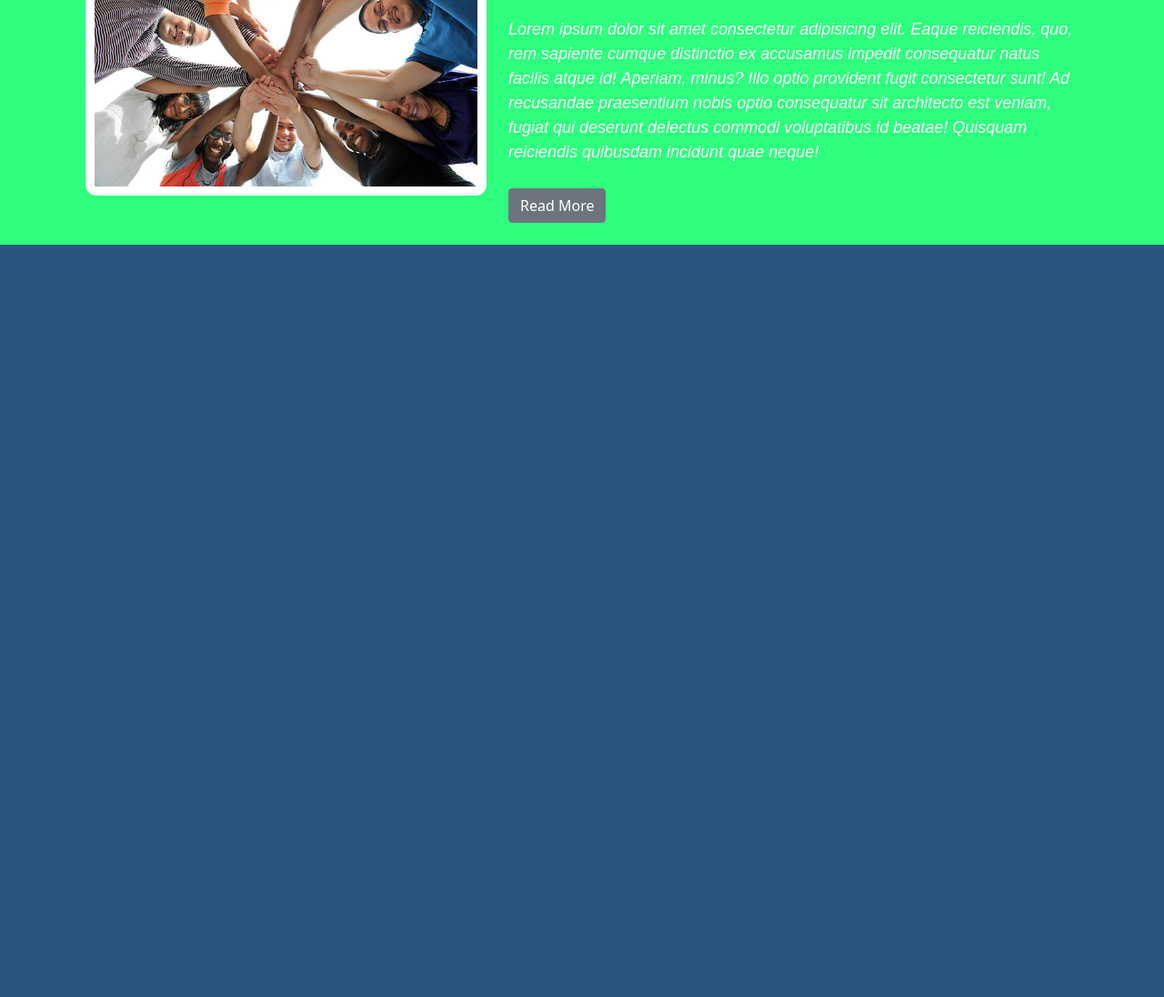
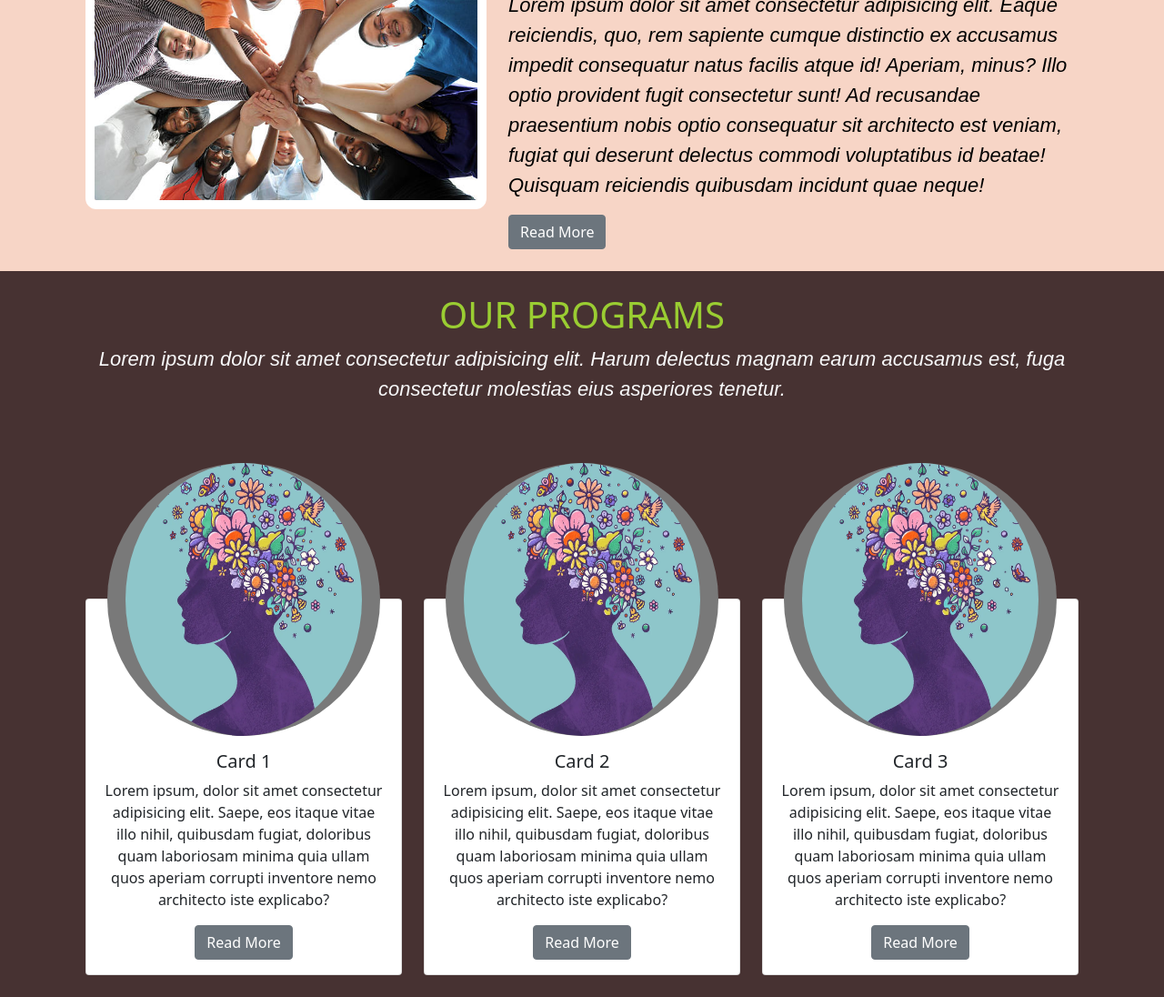
Before and after one commit to KashifHussain662/Local-project, a plain HTML site: page pages/index.html in a window 1280 px wide. Shown: the part 791-1887 px from the top of the page at 91% size. Before the commit the page ends 1060 px from the top, so only its background shows below. Drawn offline with nearby package versions, Linux system fonts and the light colour scheme.

Commit message:
cards section add

```diff
--- a/pages/index.html
+++ b/pages/index.html
@@ -10,6 +10,8 @@
     <title>Document</title>
 </head>
 <body>
+
+
     <!-- start-header -->
         <header>
 
@@ -102,7 +104,7 @@
 
 
     <!-- start-section-one -->
-        <section class="container-flude section-one">
+        <section id="section-one">
             <!-- start-title-content -->
                 <div class="container p-4" >
                     <div class="col-lg-6 mt-4 text-center" id="title-container">
@@ -131,8 +133,8 @@
 
                     <!-- start-content -->
                     <div class="col-lg-7" id="aside-txt">
-                        <h1 id="aside-title">AT LOW ENTROPY, CHANGE STARTS FROM WITHIN</h1>
-                        <p class="w-100" id="aside-content">
+                        <h1 id="headings">AT LOW ENTROPY, CHANGE STARTS FROM WITHIN</h1>
+                        <p class="w-100 content" id="aside-txt" >
                             Lorem ipsum dolor sit amet consectetur adipisicing elit.
                             Eaque reiciendis, quo, rem sapiente cumque distinctio ex accusamus
                             impedit consequatur natus facilis atque id! Aperiam, minus? Illo optio
@@ -151,11 +153,68 @@
     <!-- start-section-two -->
 
 
+    <!-- start-section-three -->
+        <section id="section-three">
+            <div class="container p-4">
+
+                <!-- start-content -->
+                <div class="row text-center">
+                    <div class="col-lg-12">
+                        <h1 id="headings">OUR PROGRAMS</h1>
+                        <p class="text-light content">Lorem ipsum dolor sit amet consectetur adipisicing elit. Harum delectus magnam earum accusamus est, fuga consectetur molestias eius asperiores tenetur.</p>
+                    </div>
+                </div>
+                <!-- close-content -->
 
 
+                <!-- start-cards -->
+                <div class="row mt-4">
+
+                    <!--start-Card 1 -->
+                    <div class="col-lg-4" id="card">
+                        <div class="card text-center mt-4">
+                            <div><img src="../images/cards-img/card-1.webp" class="card-img-top" alt="Image 1" id="card-pic"></div>
+                            <div class="card-body">
+                                <h5 class="card-title" id="card-ttl">Card 1</h5>
+                                <p class="card-text" id="aside-txt">Lorem ipsum, dolor sit amet consectetur adipisicing elit. Saepe, eos itaque vitae illo nihil, quibusdam fugiat, doloribus quam laboriosam minima quia ullam quos aperiam corrupti inventore nemo architecto iste explicabo?</p>
+                                <button type="button" class="btn btn-secondary" id="aside-btn">Read More</button>
+                            </div>
+                        </div>
+                    </div>
+                    <!--close-Card 1 -->
+
+                    <!--start-Card 2 -->
+                     <div class="col-lg-4" id="card">
+                        <div class="card text-center mt-4">
+                            <div><img src="../images/cards-img/card-1.webp" class="card-img-top" alt="Image 1" id="card-pic"></div>
+                            <div class="card-body">
+                                <h5 class="card-title" id="card-ttl">Card 2</h5>
+                                <p class="card-text" id="aside-txt">Lorem ipsum, dolor sit amet consectetur adipisicing elit. Saepe, eos itaque vitae illo nihil, quibusdam fugiat, doloribus quam laboriosam minima quia ullam quos aperiam corrupti inventore nemo architecto iste explicabo?</p>
+                                <button type="button" class="btn btn-secondary" id="aside-btn">Read More</button>
+                            </div>
+                        </div>
+                    </div>
+                    <!--close-Card 2 -->
+
+                    <!--start-Card 3 -->
+                     <div class="col-lg-4" id="card">
+                        <div class="card text-center mt-4">
+                            <div><img src="../images/cards-img/card-1.webp" class="card-img-top" alt="Image 1" id="card-pic"></div>
+                            <div class="card-body">
+                                <h5 class="card-title" id="card-ttl">Card 3</h5>
+                                <p class="card-text" id="aside-txt">Lorem ipsum, dolor sit amet consectetur adipisicing elit. Saepe, eos itaque vitae illo nihil, quibusdam fugiat, doloribus quam laboriosam minima quia ullam quos aperiam corrupti inventore nemo architecto iste explicabo?</p>
+                                <button type="button" class="btn btn-secondary" id="aside-btn">Read More</button>
+                            </div>
+                        </div>
+                    </div>
+                    <!--close-Card 3 -->
+                </div>
+            </div>
+        </section>
+    <!-- start-section-three -->
 
 
-    <script src="https://cdn.jsdelivr.net/npm/bootstrap@5.0.2/dist/js/bootstrap.bundle.min.js" integrity="sha384-MrcW6ZMFYlzcLA8Nl+NtUVF0sA7MsXsP1UyJoMp4YLEuNSfAP+JcXn/tWtIaxVXM" crossorigin="anonymous"></script>
-    <script src="./script.js"></script>
+<script src="https://cdn.jsdelivr.net/npm/bootstrap@5.0.2/dist/js/bootstrap.bundle.min.js" integrity="sha384-MrcW6ZMFYlzcLA8Nl+NtUVF0sA7MsXsP1UyJoMp4YLEuNSfAP+JcXn/tWtIaxVXM" crossorigin="anonymous"></script>
+<script src="./script.js"></script>
 </body>
 </html>
--- a/pages/script.js
+++ b/pages/script.js
@@ -1,9 +1,11 @@
 ScrollReveal({
   reset: true,
-  distance: "60px",
+  distance: "50px",
   duration: 2500,
   delay: 400,
 });
 ScrollReveal().reveal("#aside-pic", { delay: 500, origin: "left" });
 ScrollReveal().reveal("#aside-txt", { delay: 500, origin: "bottom" });
 ScrollReveal().reveal("#aside-btn", { delay: 500, origin: "right" });
+ScrollReveal().reveal("#card", { delay: 500, origin: "left" });
+ScrollReveal().reveal("#card-ttl", { delay: 500, origin: "top" });
--- a/pages/style.css
+++ b/pages/style.css
@@ -1,7 +1,9 @@
 body{
     background-color: rgb(42, 85, 124);
 }
-.section-one{
+
+
+#section-one{
     background: url('../images/bg-img/section-one-bg-img.jpg');
     background-position: center;
     background-repeat: no-repeat;
@@ -14,6 +16,7 @@ body{
     background-color: rgba(97, 0, 0, 0.5);
 }
 
+
 #heading{
     color:yellowgreen;
     padding: 20px;
@@ -22,16 +25,19 @@ body{
 
 }
 
+
 #heading:hover{
     font-size: 25px;
     /* color: rgb(161, 219, 161); */
 }
+
 
 #items{
     font-size: 18px;
     color: white;
     font-family:' monospace'
 }
+
 
 #items:hover{
     text-decoration: underline chartreuse;
@@ -40,10 +46,12 @@ body{
 
 }
 
+
 #title-container{
     background-color: rgba(24, 22, 22, 0.699);
     border-radius: 8px;
 }
+
 
 #title{
     color: white;
@@ -53,6 +61,7 @@ body{
     font-size: 30px;
 }
 
+
 #title-middle{
     color: white;
     font-size: 100px;
@@ -60,6 +69,8 @@ body{
     font-style: italic;
     font-family: serif;
 }
+
+
 #title-content{
     color: white;
     font-size: 20px;
@@ -68,42 +79,77 @@ body{
     font-family: serif;
 
 }
+
+
 .navbar-toggler {
     background-color: #ffffff;
 }
+
 
 #social-icon{
     text-decoration: none;
     color: #2eff7e;
     font-size: 20px;
 }
+
+
 #social-icon:hover{
     font-size: 22px;
 }
+
+
 #contact{
     font-size: 18px;
     text-decoration: none;
     color: white;
 }
 
+
 #contact:hover{
     text-decoration: underline;
 }
+
+
 #section-two{
-    background-color: #2eff7e;
+    background-color: #f7d5c6;
 }
+
+
 #aside-img{
     border: 10px solid rgb(255, 255, 255);
     border-radius: 12px;
 }
 
-#aside-title{
+
+#headings{
     color: yellowgreen;
 }
-#aside-content{
-    color: white;
-    font-size: 18px;
+
+
+.content{
+    color: rgb(0, 0, 0);
+    font-size: 22px;
     font-family: Arial, Helvetica, sans-serif;
     font-style: italic;
-    padding: 30px 0px 10px 0px;
+    /* padding: 0px 0px 10px 0px; */
 }
+
+
+#section-three{
+    background-color: rgb(71, 50, 50);
+    /* padding: 50px 200px; */
+}
+#card{
+    margin-top: 150px;
+}
+
+
+#card-pic{
+    width: 300px;
+    height: 300px;
+    border-radius: 50%;
+    /* border: 10px solid rgb(255, 255, 255) ; */
+    margin-top: -150px;
+    padding: 0px 20px;
+    background-color: rgb(121, 121, 121);
+}
```
Also changed, not shown: images/cards-img/card-1.webp (added).
